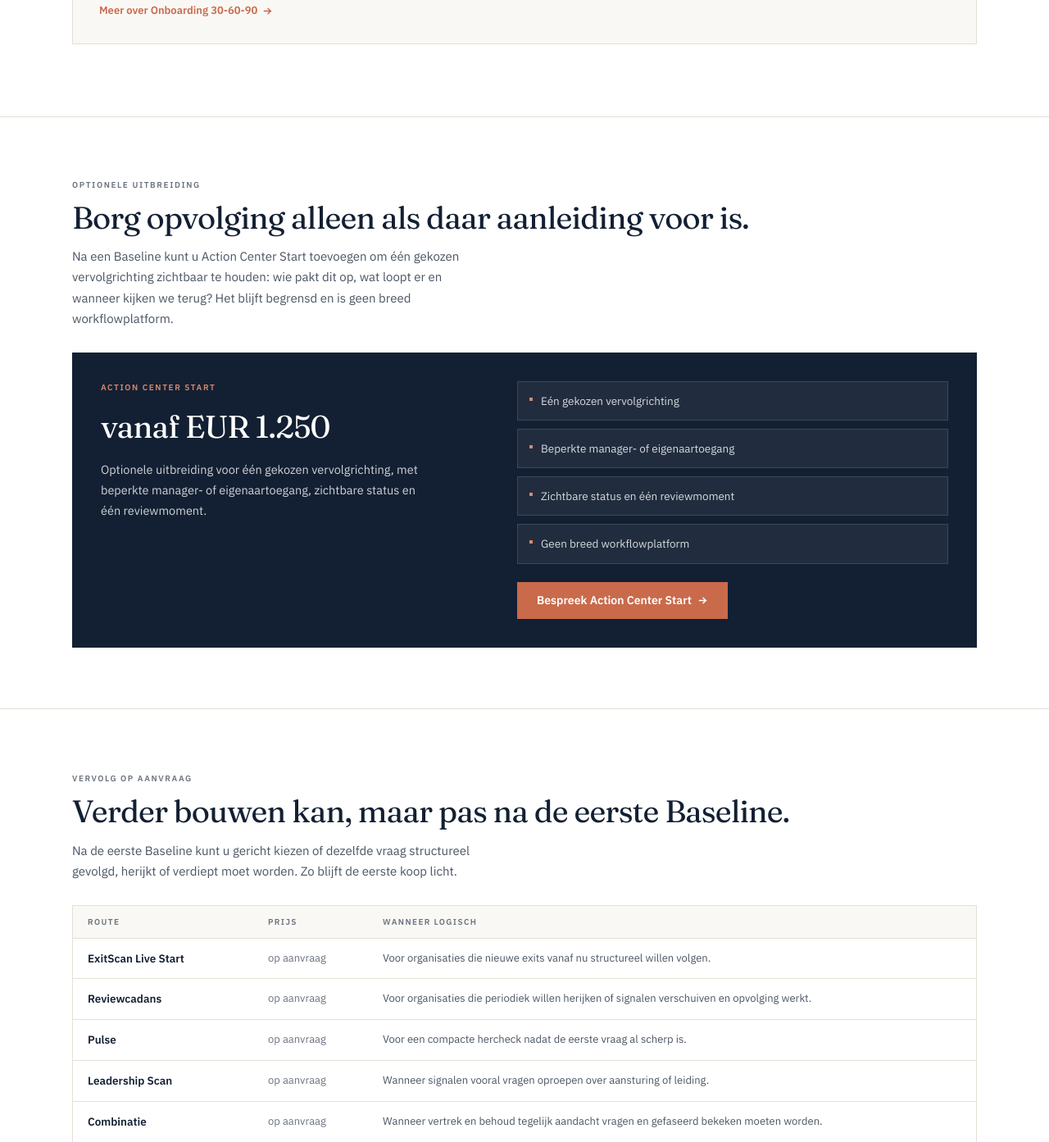
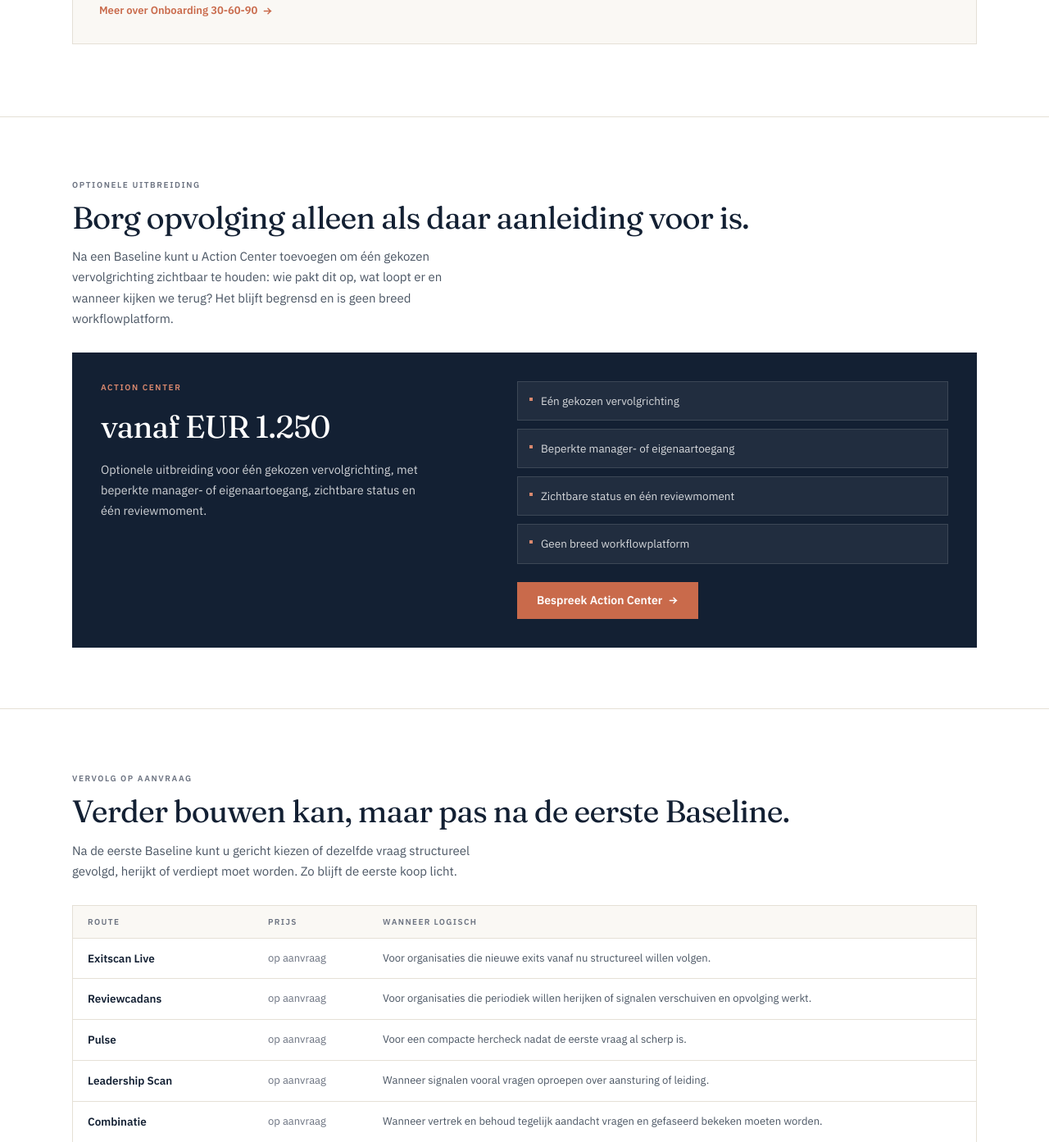
Before and after one commit to larshengel08-lang/VerisightSaaS, a Next.js app in the folder frontend/: page /tarieven in a window 1280 px wide. Shown: the part 1656-3049 px from the top of the page at 82% size. Built offline with nearby package versions, Linux system fonts and the light colour scheme; no server answers.

Commit message:
Shorten pricing route labels

```diff
--- a/frontend/components/marketing/tarieven-content.tsx
+++ b/frontend/components/marketing/tarieven-content.tsx
@@ -8,6 +8,11 @@ import { pricingAddOns, pricingCards, pricingFollowOnRoutes } from '@/components
 const primaryPricingCards = pricingCards.filter((card) => card.eyebrow !== 'Onboarding 30-60-90 Baseline')
 const onboardingPricingCard = pricingCards.find((card) => card.eyebrow === 'Onboarding 30-60-90 Baseline')!
 const actionCenterStartCard = pricingAddOns[0]
+const actionCenterLabel = actionCenterStartCard[0].replace(' Start', '')
+
+function formatFollowOnTitle(title: string) {
+  return title === 'ExitScan Live Start' ? 'Exitscan Live' : title
+}
 
 function HeroSection() {
   return (
@@ -255,7 +260,7 @@ function OptionalExpansionSection() {
             Borg opvolging alleen als daar aanleiding voor is.
           </h2>
           <p style={{ fontSize: 15, lineHeight: 1.7, color: T.inkSoft, maxWidth: '54ch' }}>
-            Na een Baseline kunt u Action Center Start toevoegen om één gekozen vervolgrichting zichtbaar te houden:
+            Na een Baseline kunt u {actionCenterLabel} toevoegen om één gekozen vervolgrichting zichtbaar te houden:
             wie pakt dit op, wat loopt er en wanneer kijken we terug? Het blijft begrensd en is geen breed
             workflowplatform.
           </p>
@@ -274,13 +279,13 @@ function OptionalExpansionSection() {
           <div className="grid grid-cols-1 gap-8 lg:grid-cols-[minmax(0,0.95fr)_minmax(0,1.05fr)] lg:items-start">
             <div>
               <div style={{ fontSize: 10, fontWeight: 700, letterSpacing: '.16em', textTransform: 'uppercase', color: AC.mid, marginBottom: 12 }}>
-                {actionCenterStartCard[0]}
+                {actionCenterLabel}
               </div>
               <div style={{ fontFamily: FF, fontSize: 'clamp(2rem,3vw,2.8rem)', fontWeight: 400, letterSpacing: '-.025em', marginBottom: 12 }}>
                 {actionCenterStartCard[1]}
               </div>
               <p style={{ fontSize: 14.5, lineHeight: 1.72, color: 'rgba(255,255,255,0.8)', maxWidth: '46ch' }}>
-                {actionCenterStartCard[2]}
+                {actionCenterStartCard[2].replace('Action Center Start', actionCenterLabel)}
               </p>
             </div>
             <div>
@@ -298,7 +303,7 @@ function OptionalExpansionSection() {
                 ))}
               </div>
               <Link href={href} style={{ textDecoration: 'none', display: 'inline-flex', alignItems: 'center', gap: 7, fontSize: 14, fontWeight: 600, padding: '12px 24px', color: '#fff', background: AC.deep }}>
-                Bespreek Action Center Start <Arrow />
+                Bespreek {actionCenterLabel} <Arrow />
               </Link>
             </div>
           </div>
@@ -348,8 +353,8 @@ function FollowOnSection() {
             ))}
           </div>
           {pricingFollowOnRoutes.map((route, index) => (
-            <div key={route.title} style={{ display: 'grid', gridTemplateColumns: '220px 140px 1fr', borderTop: index > 0 ? `1px solid ${T.rule}` : 'none' }}>
-              <div style={{ padding: '14px 18px', fontSize: 13.5, fontWeight: 600, color: T.ink }}>{route.title}</div>
+            <div key={formatFollowOnTitle(route.title)} style={{ display: 'grid', gridTemplateColumns: '220px 140px 1fr', borderTop: index > 0 ? `1px solid ${T.rule}` : 'none' }}>
+              <div style={{ padding: '14px 18px', fontSize: 13.5, fontWeight: 600, color: T.ink }}>{formatFollowOnTitle(route.title)}</div>
               <div style={{ padding: '14px 18px', fontSize: 13, color: T.inkMuted }}>{route.price}</div>
               <div style={{ padding: '14px 18px', fontSize: 13, color: T.inkSoft, lineHeight: 1.6 }}>{route.description}</div>
             </div>
```
